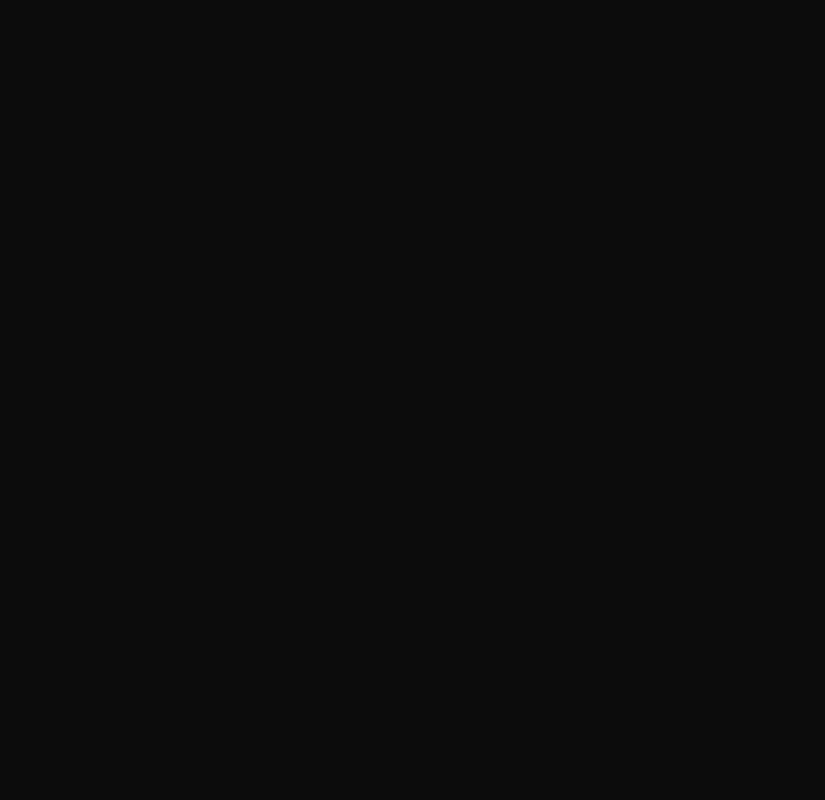
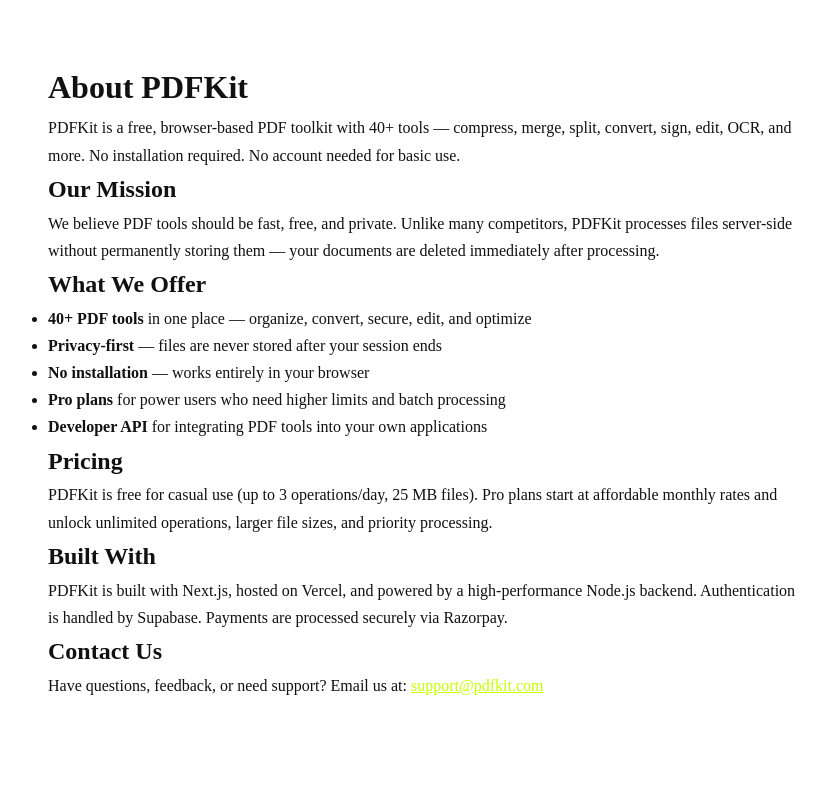
Before and after one commit to smitpanchal17/pdfkit-frontend, a Next.js app: page /about in a window 1280 px wide. Shown: the top 800 px of the page, without its empty margins (216-1041 px from the left). Built offline with nearby package versions, Linux system fonts and the light colour scheme.

Commit message:
Fix: remove forced black background and hide problematic loading screen to debug black screen issue

```diff
--- a/styles/globals.css
+++ b/styles/globals.css
@@ -5,23 +5,28 @@
     padding: 0;
 }
 
-/* Dark background immediately — no flash of white */
+/* Remove forced black background to debug black screen issue */
 html, body {
-    background: #0C0C0C;
-    color: #F2F2F2;
+    background: #ffffff; /* Default to white for debugging */
+    color: #111111;
     min-height: 100vh;
 }
 
-/* Loading spinner shown before SPA loads */
+/* Hide the problematic loading screen entirely */
 #pdfkit-loading {
+    display: none !important;
+}
+
+/* Fallback UI styling */
+#pdfkit-fallback-ui {
     display: flex;
+    flex-direction: column;
     align-items: center;
     justify-content: center;
     min-height: 100vh;
-    background: #0C0C0C;
+    background: #ffffff;
+    color: #111111;
+    font-family: sans-serif;
+    text-align: center;
+    padding: 20px;
 }
-
-/* Hide loading once SPA is ready */
-.spa-loaded #pdfkit-loading {
-    display: none !important;
-}
```
